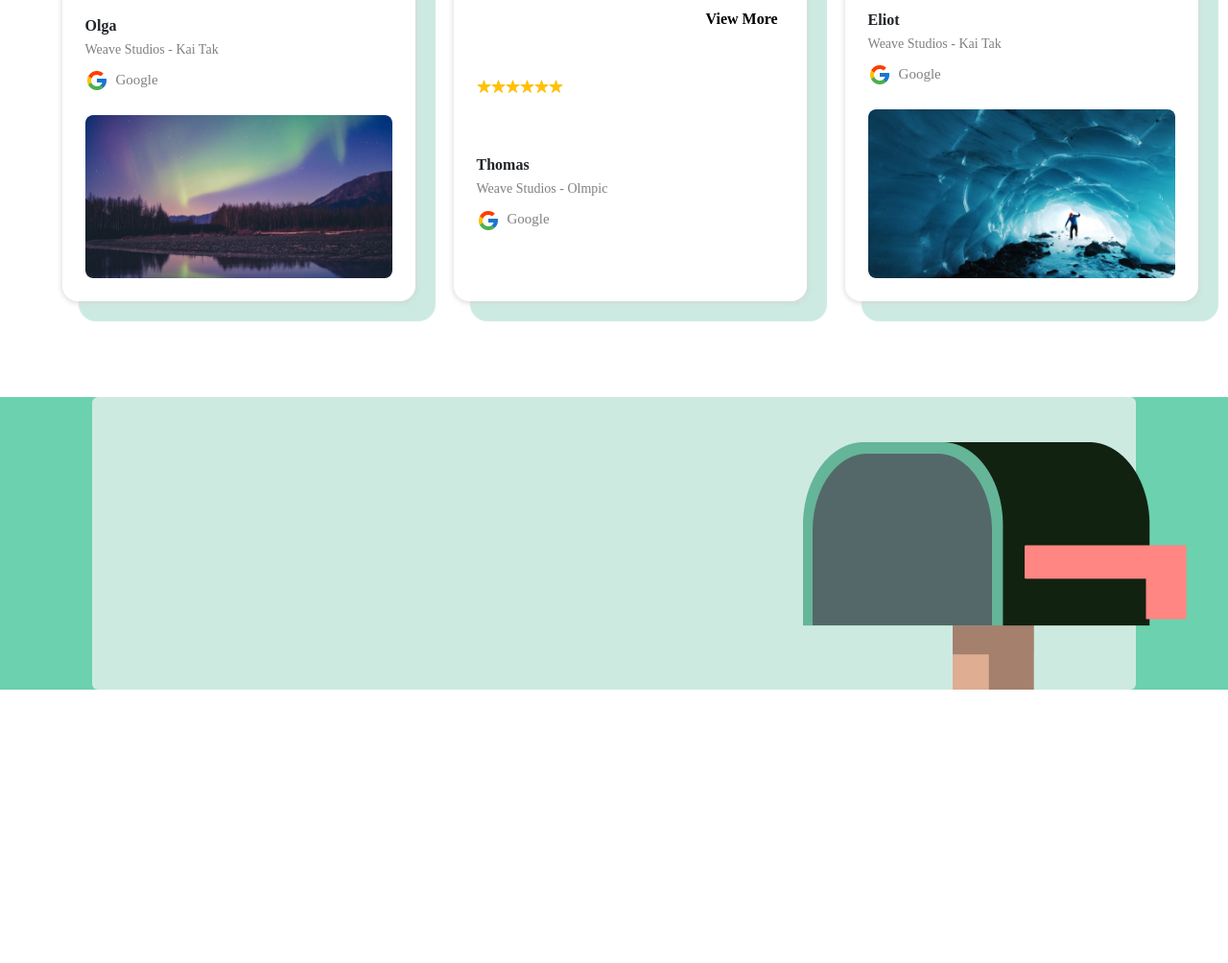
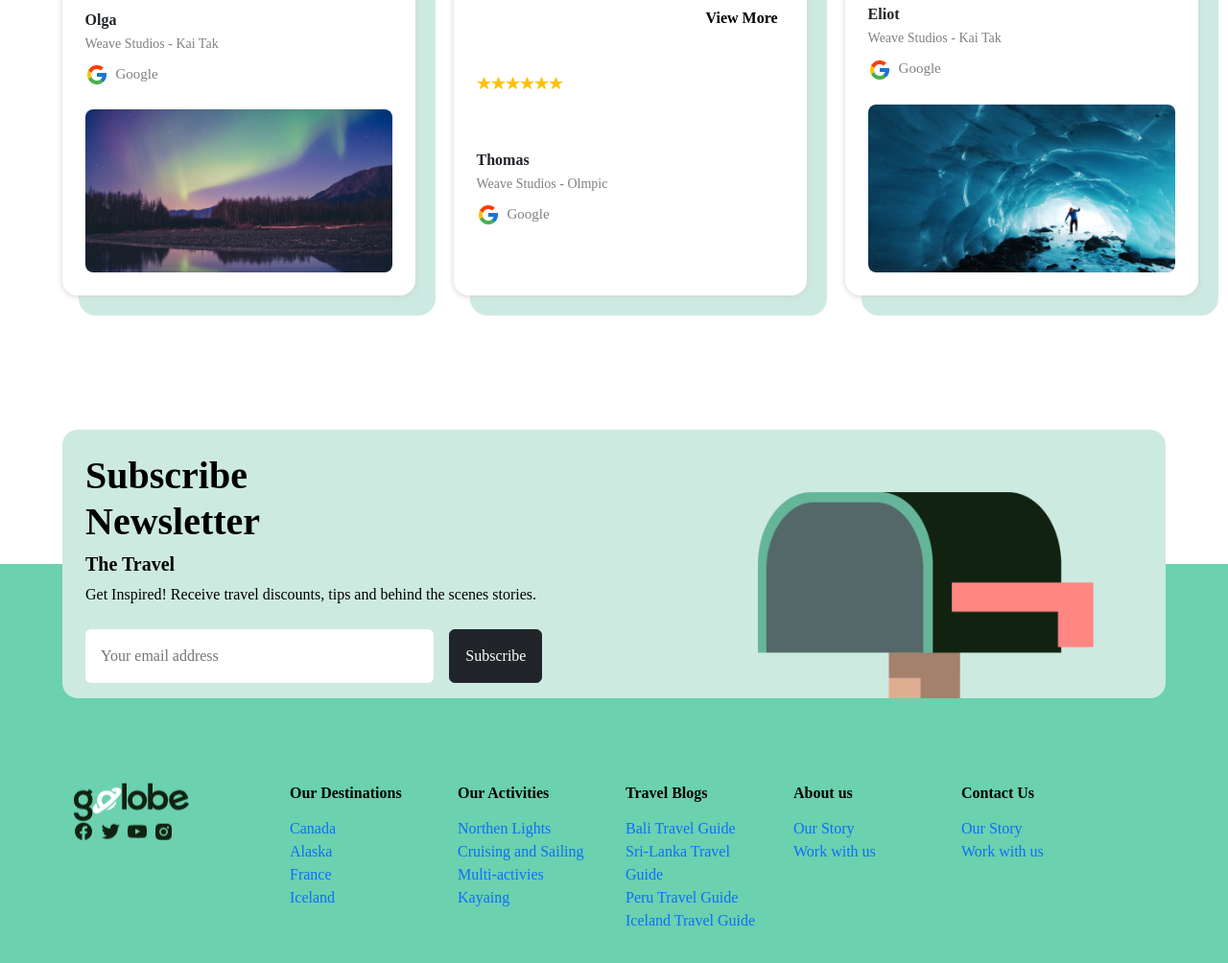
Before and after one commit to pirateIV/FlightBookingApp, a website with bundled scripts: page index.html in a window 1280 px wide. Shown: the part 2385-3389 px from the top of the page at 96% size. Before the commit the page ends 3104 px from the top, so only its background shows below. Built offline with nearby package versions, Linux system fonts and the light colour scheme; files whose address does not match are found by name; a web font is replaced by a local one.

Commit message:
footer done

```diff
--- a/css/main.css
+++ b/css/main.css
@@ -65,6 +65,13 @@ fieldset {
   margin: auto;
   /* overflow-x: scroll; */
 }
+.plan-trips .review-card {
+  box-shadow: 0px 1px 5px 1px rgba(211, 211, 211, 0.3),
+    0px 1px 5px 1px rgba(211, 211, 211, 0.3),
+    0px 1px 5px 1px rgba(211, 211, 211, 0.3),
+    19px 19px 1px 2px var(--light-green-card);
+  margin-bottom: 100px;
+}
 .plan-trips aside {
   background: url(../public/img/cards/card/flights.png),
     linear-gradient(transparent, rgba(0, 0, 0, 0.75));
@@ -72,23 +79,30 @@ fieldset {
   background-position: center;
   width: 90%;
 }
-
 .plan-trips aside:last-of-type {
   background-image: url(../public/img/cards/card/hotels.png),
     linear-gradient(transparent, rgba(0, 0, 0, 0.75));
 }
-.plan-trips .review-card {
-  box-shadow: 0px 1px 5px 1px rgba(211, 211, 211, 0.3),
-    0px 1px 5px 1px rgba(211, 211, 211, 0.3),
-    0px 1px 5px 1px rgba(211, 211, 211, 0.3),
-    19px 19px 1px 2px var(--light-green-card);
-  margin-bottom: 100px;
-}
 
 /*   ============ FOOTER ====================  */
 footer {
-  background-color: var(--green-1)
+  background-color: var(--green-1);
+  margin-top: 180px;
 }
 footer .card-mailbox {
   background-color: var(--card-bgcolor);
+  height: 280px;
 }
+footer .card-mailbox {
+  transform: translateY(-50%);
+}
+footer .footer-links {
+  transform: translateY(-30%);
+}
+footer img {
+  transform: translateX(-50px);
+}
+footer * {
+  color: black;
+  list-style: none;
+}
--- a/css/style.css
+++ b/css/style.css
@@ -6,8 +6,16 @@
 @import url(./classes.css);
 
 * {
+  font-family: "Trade Gothic W02 Bold Cn 20";
+  text-decoration: none !important;
+}
+h1,
+h2,
+h3,
+h4,
+h5,
+h6 {
   font-family: "Montserrat";
-  text-decoration: none !important;
 }
 body {
   background-color: var(--body);
@@ -15,3 +23,18 @@ body {
 main {
   width: 1290px;
 }
+
+@font-face {
+  font-family: "Trade Gothic W02 Bold Cn 20";
+  src: url("https://db.onlinewebfonts.com/t/578ebf91174f9ab5683a66c2609ab000.eot");
+  src: url("https://db.onlinewebfonts.com/t/578ebf91174f9ab5683a66c2609ab000.eot?#iefix")
+      format("embedded-opentype"),
+    url("https://db.onlinewebfonts.com/t/578ebf91174f9ab5683a66c2609ab000.woff2")
+      format("woff2"),
+    url("https://db.onlinewebfonts.com/t/578ebf91174f9ab5683a66c2609ab000.woff")
+      format("woff"),
+    url("https://db.onlinewebfonts.com/t/578ebf91174f9ab5683a66c2609ab000.ttf")
+      format("truetype"),
+    url("https://db.onlinewebfonts.com/t/578ebf91174f9ab5683a66c2609ab000.svg#Trade Gothic W02 Bold Cn 20")
+      format("svg");
+}
--- a/index.html
+++ b/index.html
@@ -203,17 +203,78 @@
         </section>
       </div>
     </main>
-    <footer class="w-100">
-      <div class="card-mailbox card border-0 m-auto" style="width: 85%;">
+    <footer class="w-100 h-auto">
+      <div class="card-mailbox card border-0 m-auto p-4 overflow-hidden rounded-4" style="width: 1150px">
         <div class="row">
-          <div class="col-8"></div>
+          <div class="col-8">
+            <h1 class="fw-600">
+              Subscribe <br />
+              Newsletter
+            </h1>
+            <h5 class="fw-600">The Travel</h5>
+            <p class="fw-500">
+              Get Inspired! Receive travel discounts, tips and behind the scenes
+              stories.
+            </p>
+
+            <form action="" class="d-flex gap-3 pt-2">
+              <input type="text" placeholder="Your email address"class="col-6 border-0 rounded-2 ps-3 py-3" />
+              <button class="btn btn-dark px-3">Subscribe</button>
+            </form>
+          </div>
           <div class="col-4">
             <img
               src="./public/img/icons/mailbox-with-lowered-flag.png"
-              width="400"
+              width="350"
               alt="" />
           </div>
         </div>
+      </div>
+
+      <div class="footer-links m-auto row place-items-center justify-content-between
+      " style="width: 1050px; margin: 0 auto;">
+        <div class="main col-2">
+          <img src="./public/img/icons/Group.png" alt="">
+
+          <div class="d-flex gap-2">
+            <img src="./public/img/icons/akar-icons_facebook-fill.png" width="20" alt="">
+            <img src="./public/img/icons/akar-icons_twitter-fill.png" width="20" alt="">
+            <img src="./public/img/icons/akar-icons_youtube-fill.png" width="20" alt="">
+            <img src="./public/img/icons/ant-design_instagram-filled.png" width="20" alt="">
+          </div>
+        </div>
+
+        <ul class="ft-destination col-2">
+          <h6 class="mb-3 fw-600">Our Destinations</h6>
+          <li><a href="#">Canada</a></li>
+          <li><a href="#">Alaska</a></li>
+          <li><a href="#">France</a></li>
+          <li><a href="#">Iceland</a></li>
+        </ul>
+        <ul class="ft-activities col-2">
+          <h6 class="mb-3 fw-600">Our Activities</h5>
+          <li><a href="#">Northen Lights</a></li>
+          <li><a href="#">Cruising and Sailing</a></li>
+          <li><a href="#">Multi-activies</a></li>
+          <li><a href="#">Kayaing</a></li>
+        </ul>
+        <ul class="ft-blogs col-2">
+          <h6 class="mb-3 fw-600">Travel Blogs</h5>
+          <li><a href="#">Bali Travel Guide</a></li>
+          <li><a href="#">Sri-Lanka Travel Guide</a></li>
+          <li><a href="#">Peru Travel Guide</a></li>
+          <li><a href="#">Iceland Travel Guide</a></li>
+        </ul>
+        <ul class="ft-aboutus col-2">
+          <h6 class="mb-3 fw-600">About us</h5>
+          <li><a href="#">Our Story</a></li>
+          <li><a href="#">Work with us</a></li>
+        </ul>
+        <ul class="ft-contact col-2">
+          <h6 class="mb-3 fw-600">Contact Us</h5>
+          <li><a href="#">Our Story</a></li>
+          <li><a href="#">Work with us</a></li>
+        </ul>
       </div>
     </footer>
 
--- a/js/pages/reviews/review2.js
+++ b/js/pages/reviews/review2.js
@@ -21,7 +21,7 @@ export const reviewList = [
     imgPath: `${reviewsImgPath}review2.png`,
   },
   {
-    heading: "A hidden gem in <br> the city, ",
+    heading: "A hidden gem in the city, ",
     comment:
       "A perfect place for families. The amenities and activities for kids were fantastic. We had a great time!",
     rating: 6,
```
Also changed, not shown: public/img/icons/Group.png (added), public/img/icons/akar-icons_facebook-fill.png (added), public/img/icons/akar-icons_twitter-fill.png (added), public/img/icons/akar-icons_youtube-fill.png (added), public/img/icons/ant-design_instagram-filled.png (added).
